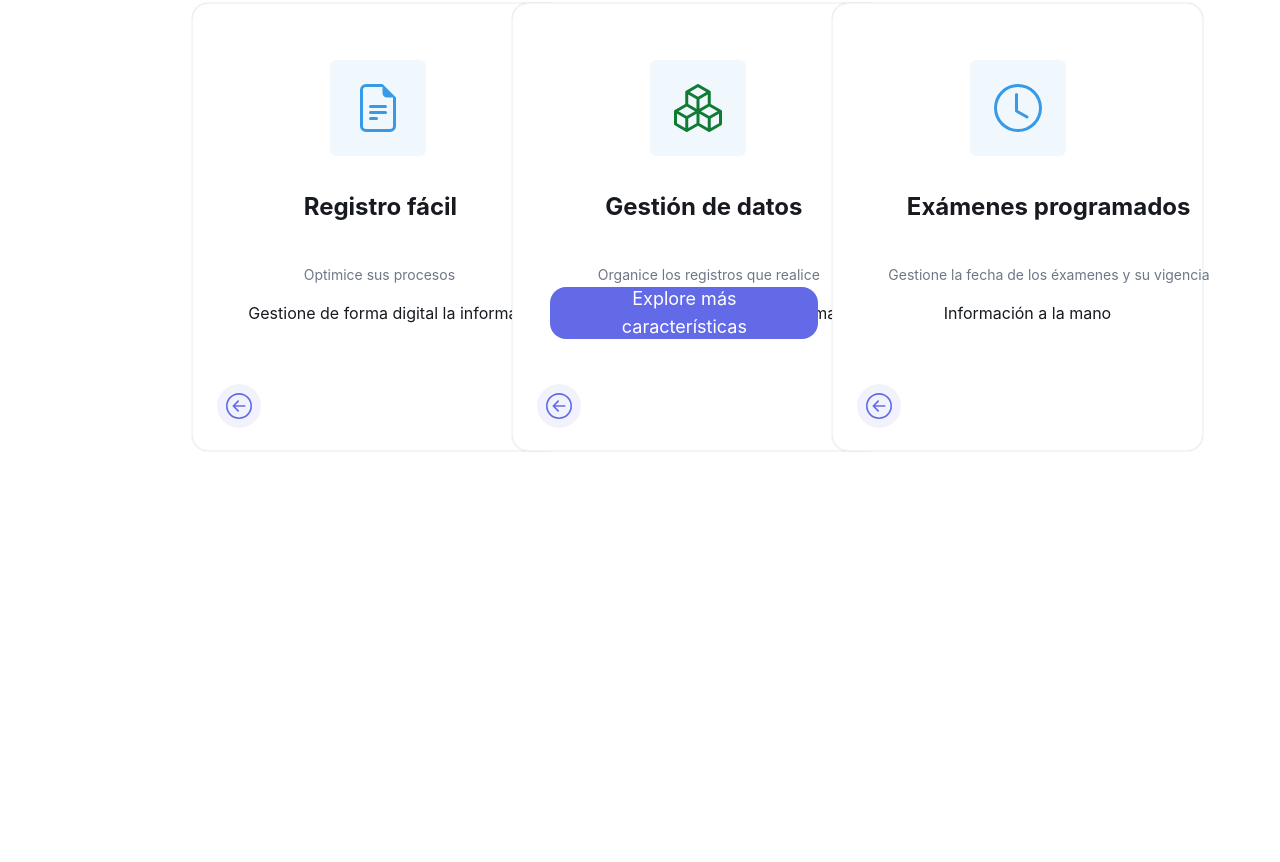
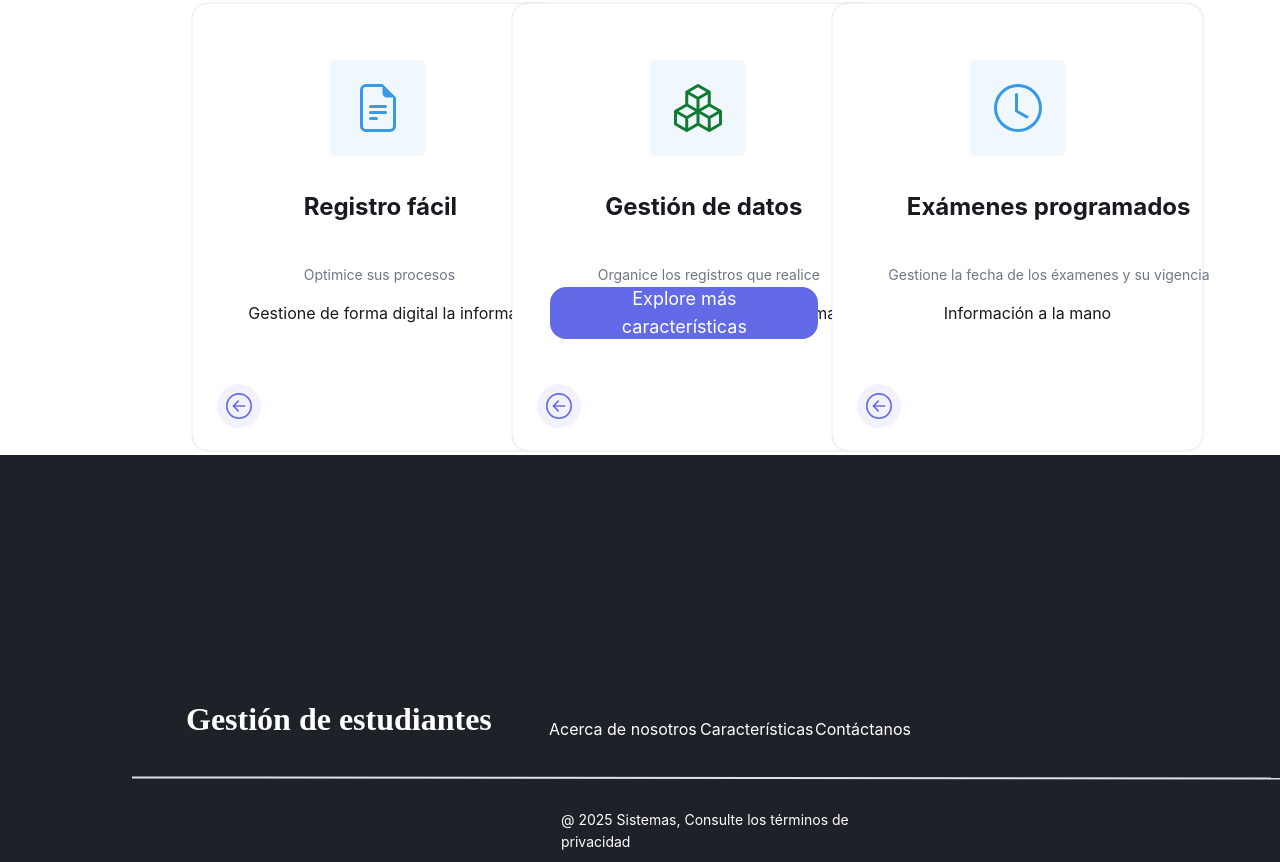
Before and after one commit to Alanniis/proyecto_final_AI, a plain HTML site: page index.html in a window 1280 px wide. Shown: the part 889-1751 px from the top of the page. Before the commit the page ends 1536 px from the top, so only its background shows below. Drawn offline with nearby package versions, Linux system fonts and the light colour scheme.

Commit message:
Añadiendo footer

```diff
--- a/css/style_index.css
+++ b/css/style_index.css
@@ -519,3 +519,85 @@
     border: none;
     border-radius: 16px; /* border-xl */
   }
+
+  /* Container 1 */
+.footer{
+  position: absolute;
+  margin-top: 105%;
+  width: 100%;
+  height: 407px;
+  background: #1D2128FF; /* neutral-800 */
+  border-radius: 0px;
+}
+
+.texto_footer_1 {
+  position: absolute;
+  top: 240px;
+  left: 186px;
+  width: 363px;
+  height: 48px;
+  font-family: Archivo; /* Heading */
+  font-size: 32px;
+  line-height: 48px;
+  font-weight: 700;
+  color: #FFFFFFFF; /* white */
+}
+
+/* Line 3 */
+.line {
+  position: absolute;
+  top: 322px;
+  left: 132px;
+  width: 1176px;
+  height: 0px;
+  border-width: 1px;
+  border-color: #DEE1E6FF; /* neutral-300 */
+  border-style: solid;
+  transform: rotate(0.05deg);
+}
+
+.texto_footer_2 {
+  position: absolute;
+  top: 260px;
+  left: 549px;
+  font-family: Inter; /* Body */
+  font-size: 16px;
+  line-height: 28px;
+  font-weight: 400;
+  color: #FFFFFFFF; /* white */
+}
+
+.texto_footer_3 {
+  position: absolute;
+  top: 260px;
+  left: 700px;
+  font-family: Inter; /* Body */
+  font-size: 16px;
+  line-height: 28px;
+  font-weight: 400;
+  color: #FFFFFFFF; /* white */
+}
+
+.texto_footer_4 {
+  position: absolute;
+  top: 260px;
+  left: 815px;
+  font-family: Inter; /* Body */
+  font-size: 16px;
+  line-height: 28px;
+  font-weight: 400;
+  color: #FFFFFFFF; /* white */
+}
+
+.texto_footer_5 {
+  position: absolute;
+  top: 354px;
+  left: 561px;
+  width: 318px;
+  height: 22px;
+  font-family: Inter; /* Body */
+  font-size: 14px;
+  line-height: 22px;
+  font-weight: 400;
+  color: #FFFFFFFF; /* white */
+}
--- a/index.html
+++ b/index.html
@@ -105,6 +105,15 @@
 
     </div>
 
+    <div class="footer">
+        <p class="texto_footer_1">Gestión de estudiantes</p>
+        <div class="line"></div>
+        <p class="texto_footer_2">Acerca de nosotros</p>
+        <p class="texto_footer_3">Características</p>
+        <p class="texto_footer_4">Contáctanos</p>
+        <p class="texto_footer_5">@ 2025 Sistemas, Consulte los términos de privacidad</p>
+    </div>
+
     <script src="https://cdn.jsdelivr.net/npm/bootstrap@5.3.5/dist/js/bootstrap.bundle.min.js" integrity="sha384-k6d4wzSIapyDyv1kpU366/PK5hCdSbCRGRCMv+eplOQJWyd1fbcAu9OCUj5zNLiq" crossorigin="anonymous"></script>
 </body>
 </html>
```
